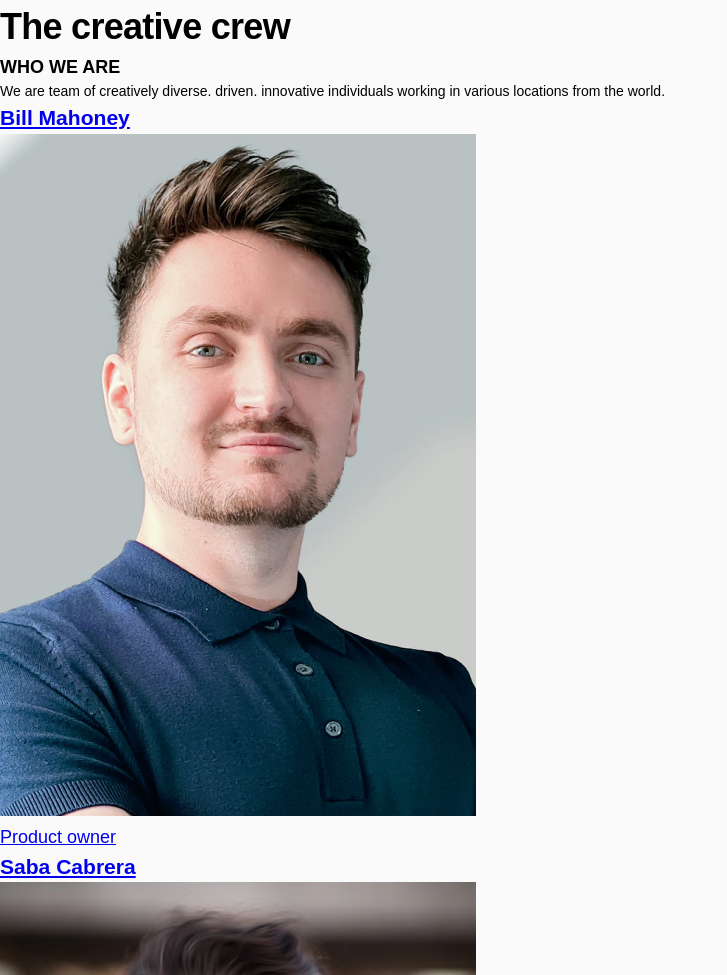
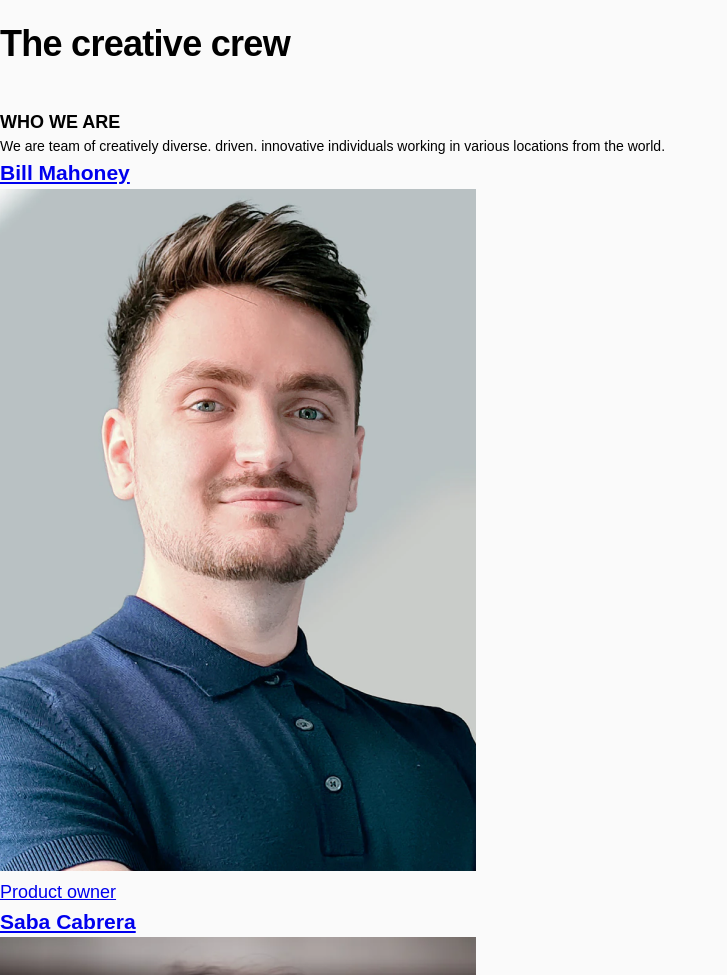
Before and after one commit to vakodrazan/my_team_pages, a website: page webroot/index.html in a window 1280 px wide. Shown: the top 975 px of the page, without its empty margins (0-727 px from the left). Drawn offline with nearby package versions, Linux system fonts and the light colour scheme; files that its build step writes are made by us from their sources.

Commit message:
Add some space around the body header element

```diff
--- a/scss/_header.scss
+++ b/scss/_header.scss
@@ -1,5 +1,7 @@
 .header {
     font-family: "PT Serif", Arial, Helvetica, sans-serif;
+    padding-top: 17px;
+    padding-bottom: 38px;
 
     > h1 {
         --font_size: 36px;
```
